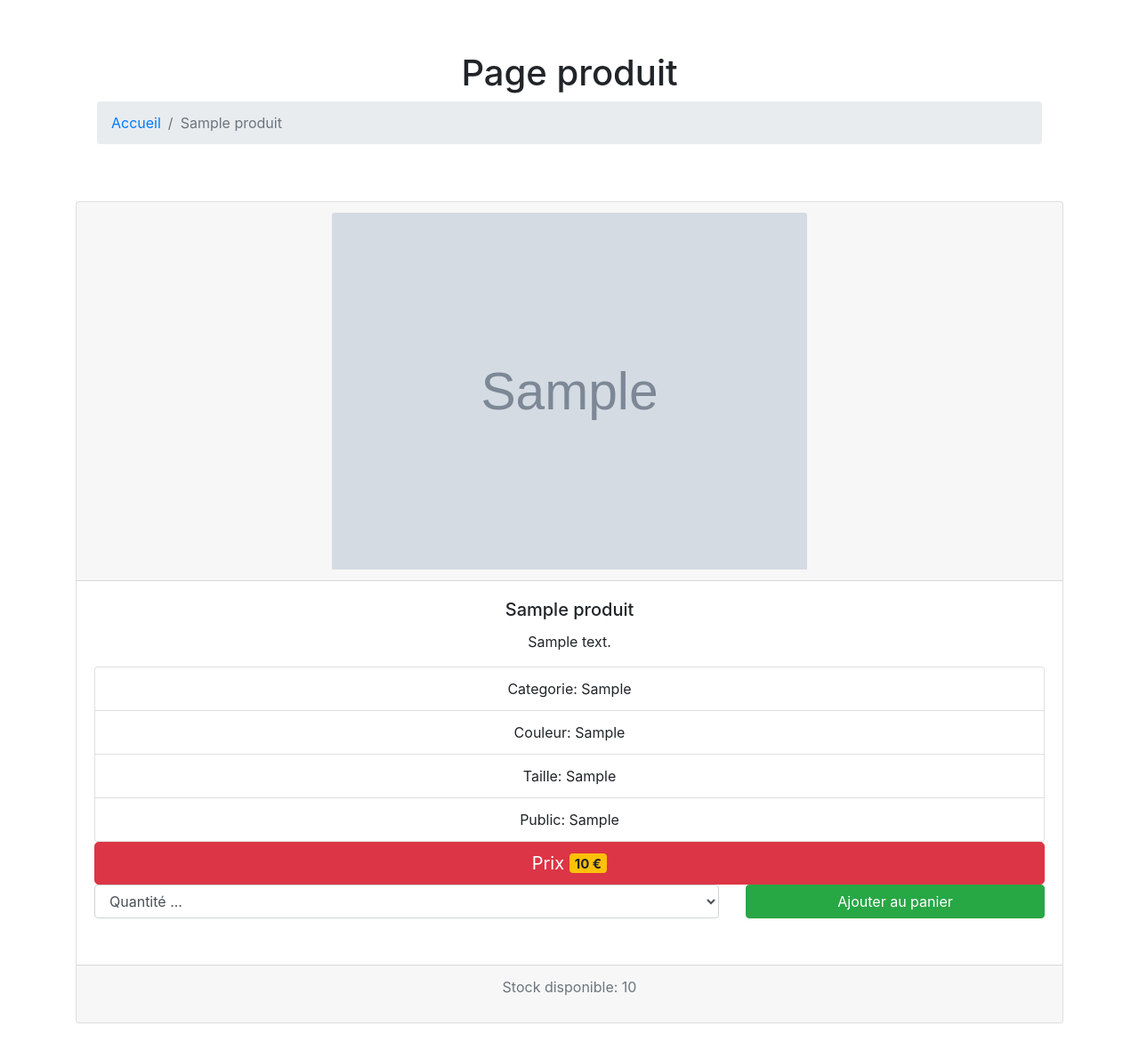
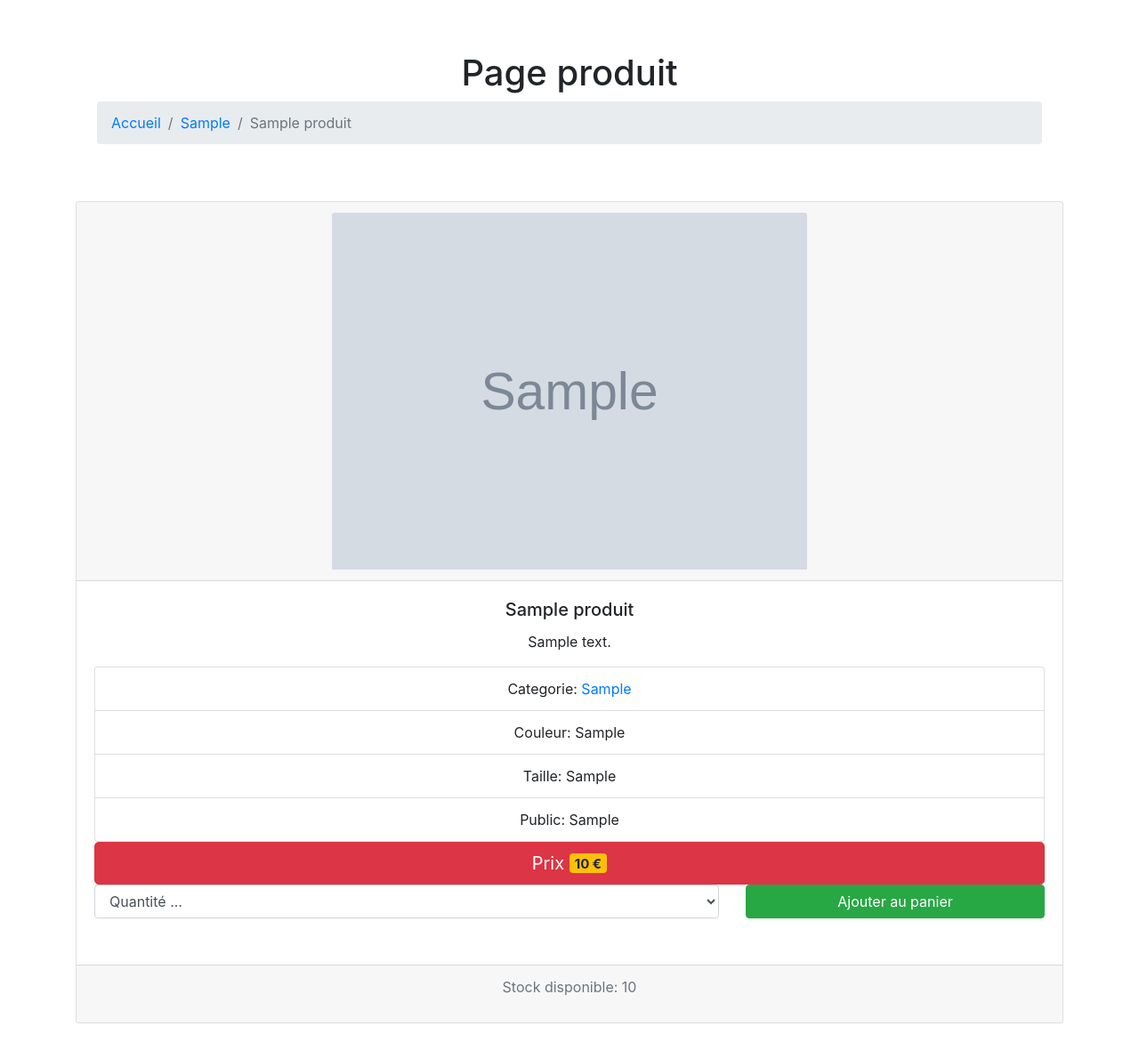
Before and after one commit to aurelien1988/eshop, a PHP site: page /php_classrooms/page_produit.php?id=1 in a window 1280 px wide. Shown: the part 70-1260 px from the top of the page at 89% size. Run offline with PHP 8.4, Linux system fonts and the light colour scheme; tables that the repository leaves empty or names only in its code hold one stand-in row (values such as "Sample post"); grey boxes marked "Sample" are stand-in pictures; some libraries are stand-ins or nearby versions.

Commit message:
Amélioration du rendu page_produit.php + règle css ADMIN

```diff
--- a/ADMIN/css/style.css
+++ b/ADMIN/css/style.css
@@ -1,6 +1,7 @@
 /* *** Règles CSS importées *** */
 body {
   font-size: .875rem;
+  padding-bottom: 5rem;
 }
 
 .feather {
--- /dev/null
+++ b/inc/consigne.txt
@@ -0,0 +1 @@
+Attention à bien définir dans "init.php" le chemin vers votre dossier racine via les constantes URL et RACINE. Si le nom de votre base de donnée a changé, veuillez aussi le changer dans la variable $dsn. Enfin, n'oubliez pas que sur mac, le mot de passe conservé dans $pwd n'est pas vide, il faudra y placer la valeur "root".
--- a/page_produit.php
+++ b/page_produit.php
@@ -27,6 +27,7 @@
         <nav aria-label="breadcrumb">
             <ol class="breadcrumb">
                 <li class="breadcrumb-item"><a href="<?=URL?>">Accueil</a></li>
+                <li class="breadcrumb-item active" aria-current="page"><a href="index.php?cat=<?= $produit['categorie'] ?>"><?=$produit['categorie']?></a></li>
                 <li class="breadcrumb-item active" aria-current="page"><?=$produit['titre']?></li>
             </ol>
         </nav>
@@ -41,7 +42,7 @@
             <p class="card-text"><?= $produit['description'] ?></p>
             <div class="card">
                 <ul class="list-group list-group-flush">
-                    <li class="list-group-item">Categorie: <?= $produit['categorie'] ?></li>
+                    <li class="list-group-item">Categorie: <a href="index.php?cat=<?= $produit['categorie'] ?>"><?= $produit['categorie'] ?></a></li>
                     <li class="list-group-item">Couleur: <?= $produit['couleur'] ?></li>
                     <li class="list-group-item">Taille: <?= $produit['taille'] ?></li>
                     <li class="list-group-item">Public: <?= $produit['public'] ?></li>
```
